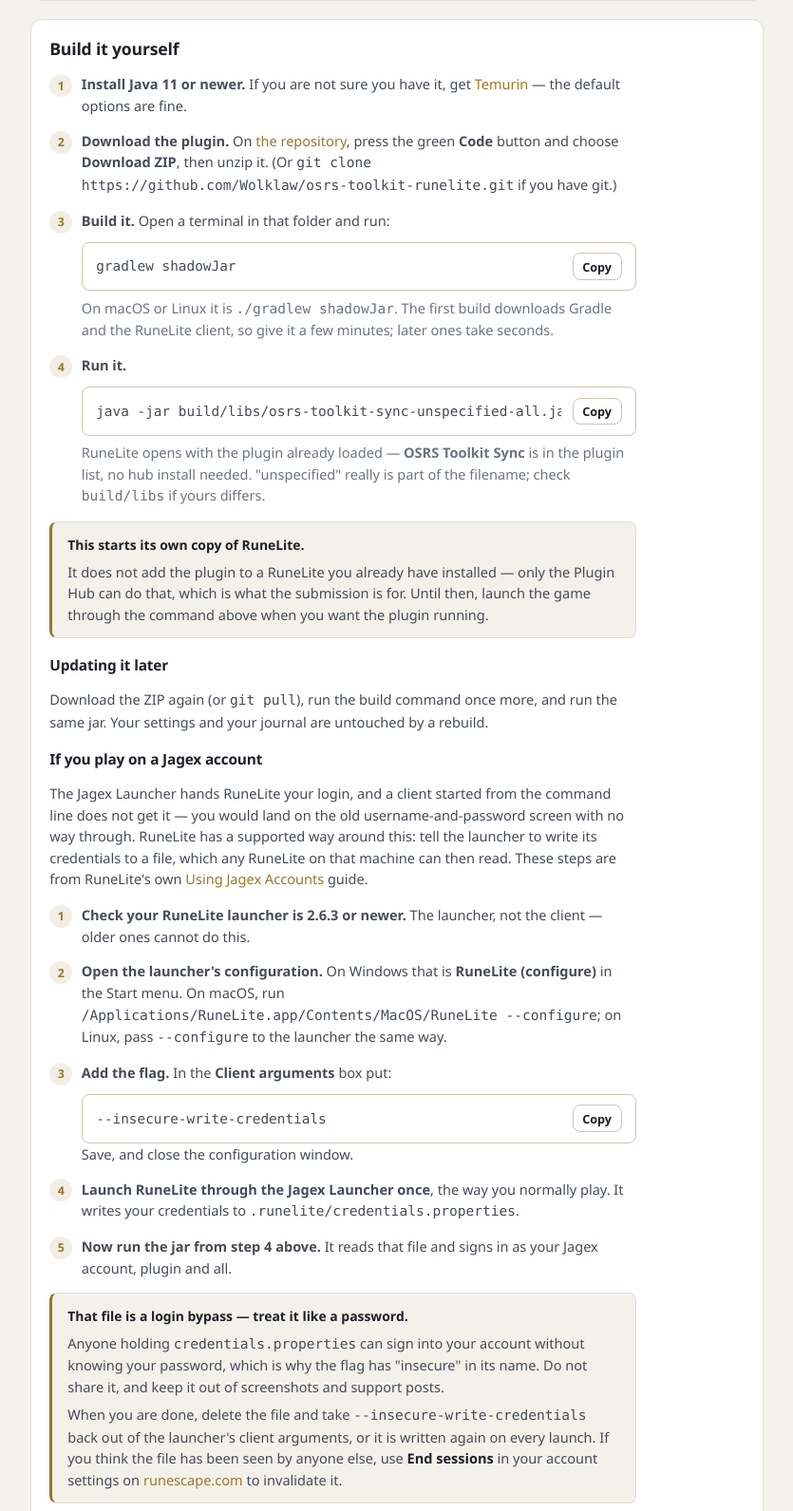
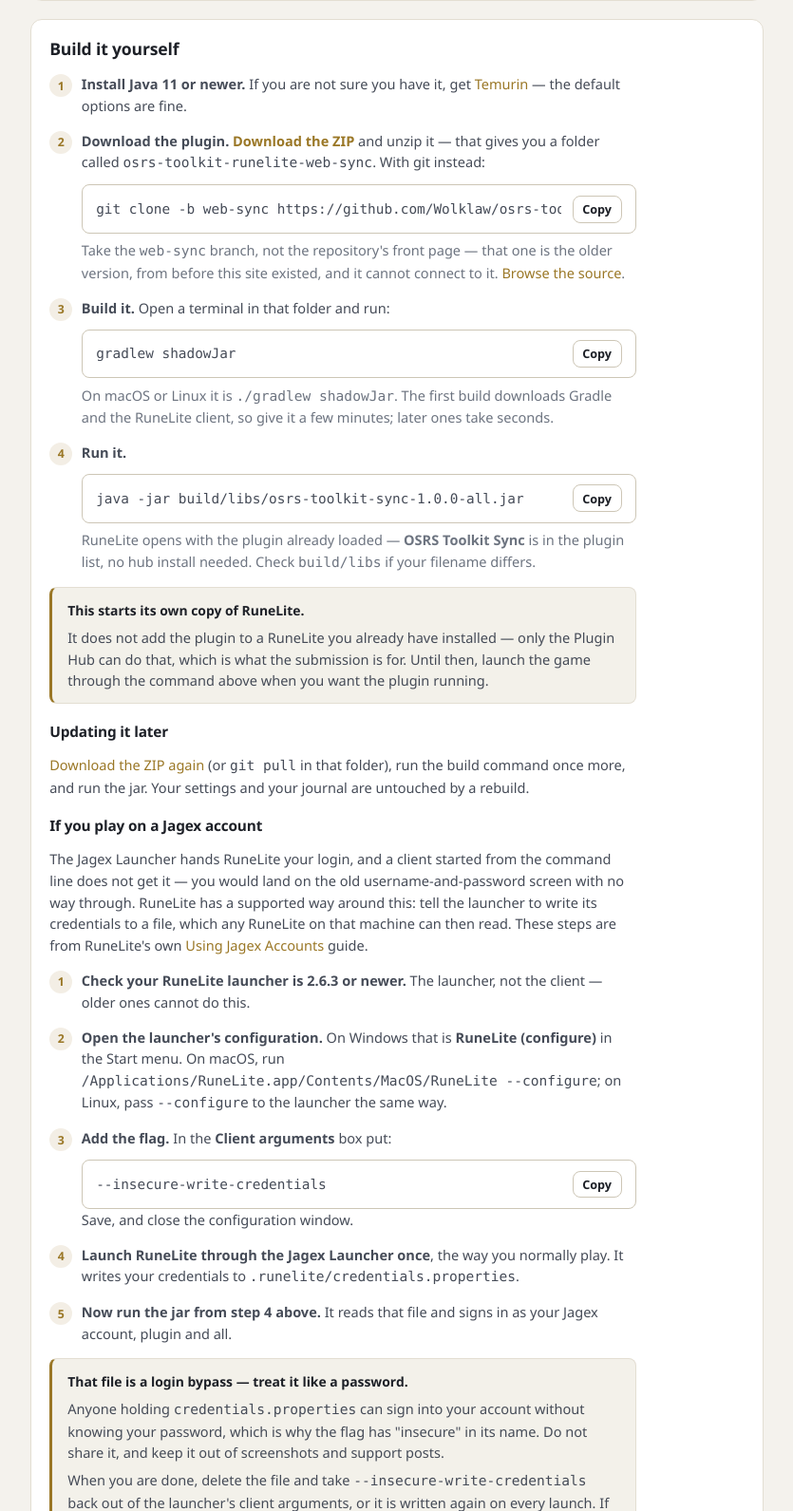
Before and after one commit to Wolklaw/OSRS-Toolkit, a FastAPI app: page /plugin in a window 1280 px wide. Shown: the part 327-1918 px from the top of the page at 95% size, without its empty margins (222-1057 px from the left). Run offline with FastAPI, Linux system fonts and the light colour scheme.

Commit message:
Send people to the branch that can actually reach this site
The install guide shipped yesterday told people to download the plugin from its
repository. That repository's default branch is the older, file-based plugin: no
SyncClient, and no Service address, Pairing token or master switch. So the ZIP
anyone got was a build that cannot talk to this site at all, followed by a "Turn
it on" section listing three settings that are not in it.

Every route to the source now names the branch -- a direct ZIP link, a
`git clone -b`, and a browse link -- and says why, since "download from the
front page" is the obvious thing to do and the wrong one. Two tests pin that,
including one asserting the page never offers a bare clone or a main ZIP.

The jar is `osrs-toolkit-sync-1.0.0-all.jar` now that the plugin's build.gradle
sets a version, so the page no longer has to explain that "unspecified" was not
a mistake in the instructions.

Checked the whole path end to end rather than by eye: downloaded that ZIP,
unzipped it, ran the build command from it, and got that filename with the
launcher class in its manifest.

Also caches the plugin status for thirty seconds, keyed by pairing token. That
call carries a twenty-second timeout, and a Dashboard render was paying it every
time -- so an unreachable sync service cost every page load rather than the
first one in a window. Keying on the token is what lets it skip invalidation: a
newly pasted token is a different key and so a guaranteed miss, which matters at
exactly the moment somebody is watching the badge to see whether it worked.

```diff
--- a/src/toolkit_web/app.py
+++ b/src/toolkit_web/app.py
@@ -60,6 +60,19 @@ STATE_COOKIE = "oauth_state"
 #: The companion plugin's own repository — where the build-it-yourself instructions point
 #: while the Plugin Hub submission is still in review.
 PLUGIN_REPO_URL = "https://github.com/Wolklaw/osrs-toolkit-runelite"
+
+#: Which branch those instructions must name, and the reason they cannot simply say "the
+#: repository". That repo's default branch is still the pre-web plugin: no ``SyncClient``, and
+#: no Service address or Pairing token settings for the guide to point at. Somebody who
+#: downloads the default ZIP gets a plugin that writes files to disk and never speaks to the
+#: sync service at all, then goes hunting for settings that are not there. The Plugin Hub
+#: submission pins a commit on this branch for the same reason.
+PLUGIN_BRANCH = "web-sync"
+PLUGIN_SOURCE_URL = f"{PLUGIN_REPO_URL}/tree/{PLUGIN_BRANCH}"
+PLUGIN_ZIP_URL = f"{PLUGIN_REPO_URL}/archive/refs/heads/{PLUGIN_BRANCH}.zip"
+
+#: What the built jar is called, from ``rootProject.name`` and ``version`` in its build.gradle.
+PLUGIN_JAR_NAME = "osrs-toolkit-sync-1.0.0-all.jar"
 #: Which synced character's data to show. Plain, not signed: it names nothing but an
 #: account_hash the caller's own pairing token already has full read access to, so there is
 #: nothing here worth protecting from the browser that couldn't already be read straight from
@@ -503,6 +516,10 @@ def create_app(settings: Settings | None = None) -> FastAPI:
             {
                 "account": account,
                 "plugin_repo_url": PLUGIN_REPO_URL,
+                "plugin_branch": PLUGIN_BRANCH,
+                "plugin_source_url": PLUGIN_SOURCE_URL,
+                "plugin_zip_url": PLUGIN_ZIP_URL,
+                "plugin_jar_name": PLUGIN_JAR_NAME,
                 **_optional_switcher(account, active),
             },
         )
--- a/src/toolkit_web/templates/plugin.html
+++ b/src/toolkit_web/templates/plugin.html
@@ -21,10 +21,25 @@
       <li><strong>Install Java 11 or newer.</strong> If you are not sure you have it, get
         <a href="https://adoptium.net/" target="_blank" rel="noopener">Temurin</a> — the
         default options are fine.</li>
-      <li><strong>Download the plugin.</strong> On
-        <a href="{{ plugin_repo_url }}" target="_blank" rel="noopener">the repository</a>,
-        press the green <strong>Code</strong> button and choose <strong>Download ZIP</strong>,
-        then unzip it. (Or <code>git clone {{ plugin_repo_url }}.git</code> if you have git.)</li>
+      {#
+        Both of these name the branch on purpose. The repository's default branch is still the
+        older, file-based plugin — no service address, no pairing token — so "press Code and
+        download the ZIP" would hand somebody a plugin that cannot reach this site, and send
+        them looking for settings it does not have.
+      #}
+      <li><strong>Download the plugin.</strong>
+        <a href="{{ plugin_zip_url }}"><strong>Download the ZIP</strong></a> and unzip it —
+        that gives you a folder called
+        <code>osrs-toolkit-runelite-{{ plugin_branch }}</code>. With git instead:
+        <div class="code-box cmd">
+          <code id="clone-cmd">git clone -b {{ plugin_branch }} {{ plugin_repo_url }}.git</code>
+          <button class="button secondary small" onclick="copyValue('clone-cmd', this)">Copy</button>
+        </div>
+        <p class="hint">Take the <code>{{ plugin_branch }}</code> branch, not the repository's
+          front page — that one is the older version, from before this site existed, and it
+          cannot connect to it. <a href="{{ plugin_source_url }}" target="_blank" rel="noopener">Browse
+          the source</a>.</p>
+      </li>
       <li><strong>Build it.</strong> Open a terminal in that folder and run:
         <div class="code-box cmd">
           <code id="build-cmd">gradlew shadowJar</code>
@@ -36,12 +51,12 @@
       </li>
       <li><strong>Run it.</strong>
         <div class="code-box cmd">
-          <code id="run-cmd">java -jar build/libs/osrs-toolkit-sync-unspecified-all.jar</code>
+          <code id="run-cmd">java -jar build/libs/{{ plugin_jar_name }}</code>
           <button class="button secondary small" onclick="copyValue('run-cmd', this)">Copy</button>
         </div>
         <p class="hint">RuneLite opens with the plugin already loaded — <strong>OSRS Toolkit
-          Sync</strong> is in the plugin list, no hub install needed. "unspecified" really is
-          part of the filename; check <code>build/libs</code> if yours differs.</p>
+          Sync</strong> is in the plugin list, no hub install needed. Check
+          <code>build/libs</code> if your filename differs.</p>
       </li>
     </ol>
 
@@ -53,8 +68,9 @@
     </div>
 
     <h3>Updating it later</h3>
-    <p>Download the ZIP again (or <code>git pull</code>), run the build command once more, and
-      run the same jar. Your settings and your journal are untouched by a rebuild.</p>
+    <p><a href="{{ plugin_zip_url }}">Download the ZIP again</a> (or <code>git pull</code> in
+      that folder), run the build command once more, and run the jar. Your settings and your
+      journal are untouched by a rebuild.</p>
 
     <h3>If you play on a Jagex account</h3>
     <p>The Jagex Launcher hands RuneLite your login, and a client started from the command
```
Also changed, not shown: src/toolkit_web/importing.py (+40 -3 lines), tests/test_connection_status.py (+79 -0 lines), tests/test_plugin_page.py (+20 -1 lines).
